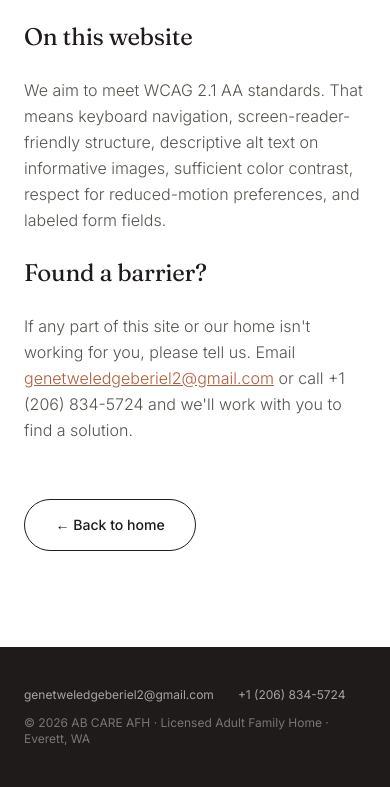
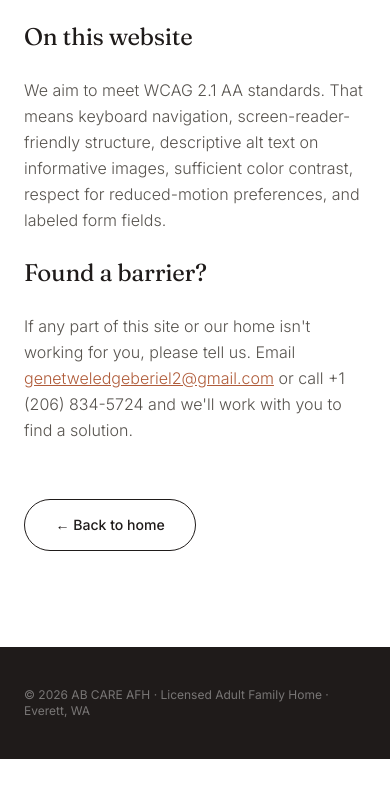
Before and after one commit to Abenezer1244/ab-care-afh, a website: page accessibility.html in a window 390 px wide. Shown: the part 671-1458 px from the top of the page. After the commit the page ends 1430 px from the top, so only its background shows below. Drawn offline with Linux system fonts and the light colour scheme.

Commit message:
Revert "feat: add email + phone to footers on 404/privacy/accessibility/thanks pages"
This reverts commit 05066502897eaefb32829e769fda45d473f91087.

```diff
--- a/accessibility.html
+++ b/accessibility.html
@@ -60,12 +60,8 @@
 </main>
 
 <footer class="bg-ink text-white py-10">
-  <div class="max-w-[1400px] mx-auto px-6 md:px-12 flex flex-col gap-3 text-xs">
-    <div class="flex flex-wrap gap-6 text-white/60">
-      <a href="mailto:genetweledgeberiel2@gmail.com" class="hover:text-coral break-all">genetweledgeberiel2@gmail.com</a>
-      <a href="tel:+12068345724" class="hover:text-coral">+1 (206) 834-5724</a>
-    </div>
-    <div class="text-white/40">&copy; 2026 AB CARE AFH &middot; Licensed Adult Family Home &middot; Everett, WA</div>
+  <div class="max-w-[1400px] mx-auto px-6 md:px-12 text-xs text-white/40">
+    &copy; 2026 AB CARE AFH &middot; Licensed Adult Family Home &middot; Everett, WA
   </div>
 </footer>
 
```
Also changed, not shown: 404.html (+2 -6 lines), privacy.html (+2 -6 lines), thanks.html (+2 -6 lines).
